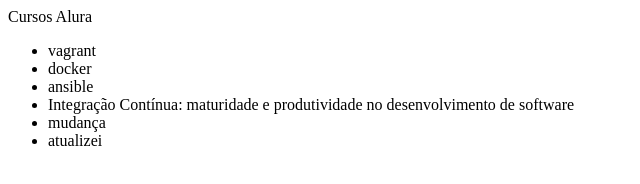
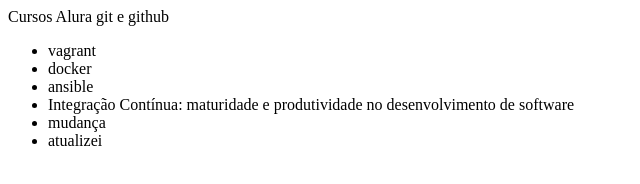
Before and after one commit to bammido/alura-git, a plain HTML site: page index.html in a window 1280 px wide. Shown: the full height of the page, 0-640 px from the left. Drawn offline with Linux system fonts and the light colour scheme.

Commit message:
titulo modificado

```diff
--- a/index.html
+++ b/index.html
@@ -2,7 +2,7 @@
 <html lang="en">
     <head>
         <meta charset="UTF-8">
-        <tittle>Cursos Alura</tittle>
+        <tittle>Cursos Alura git e github</tittle>
     </head>
     <body>
         <ul>
```
